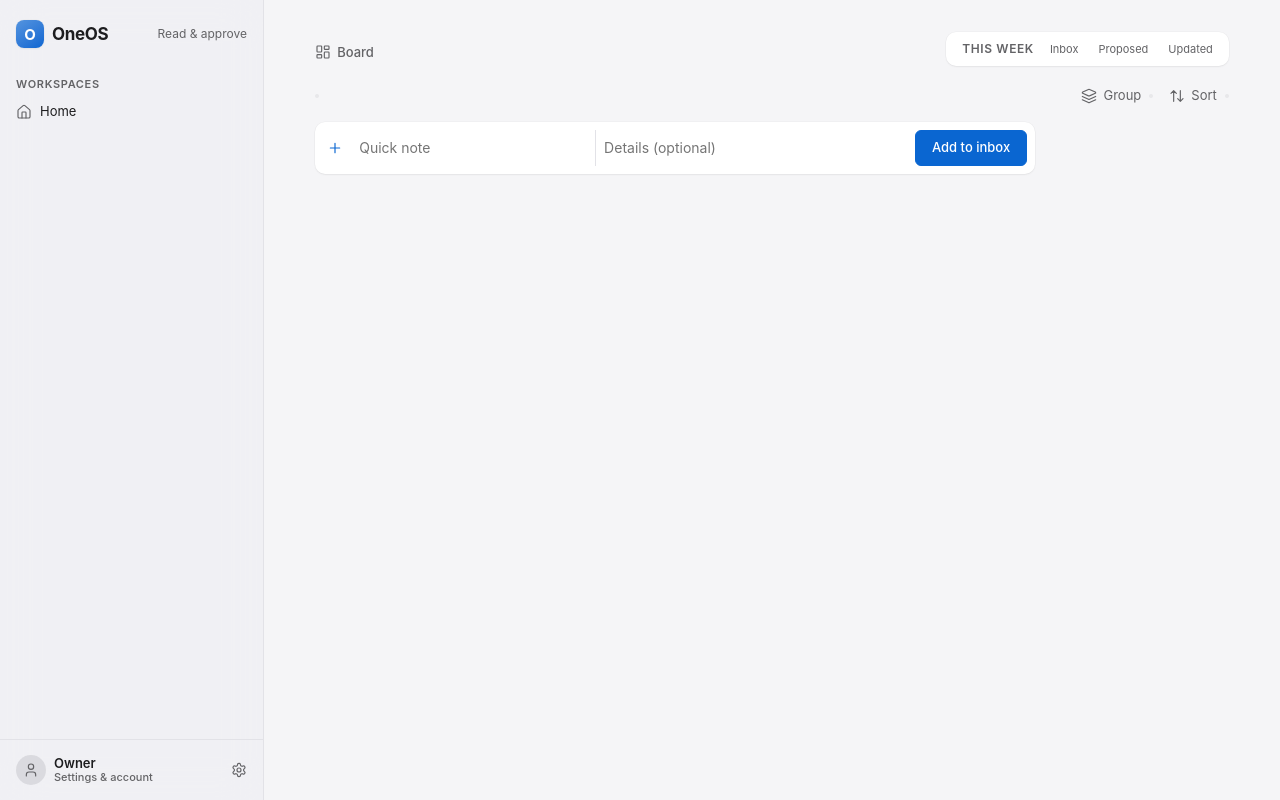
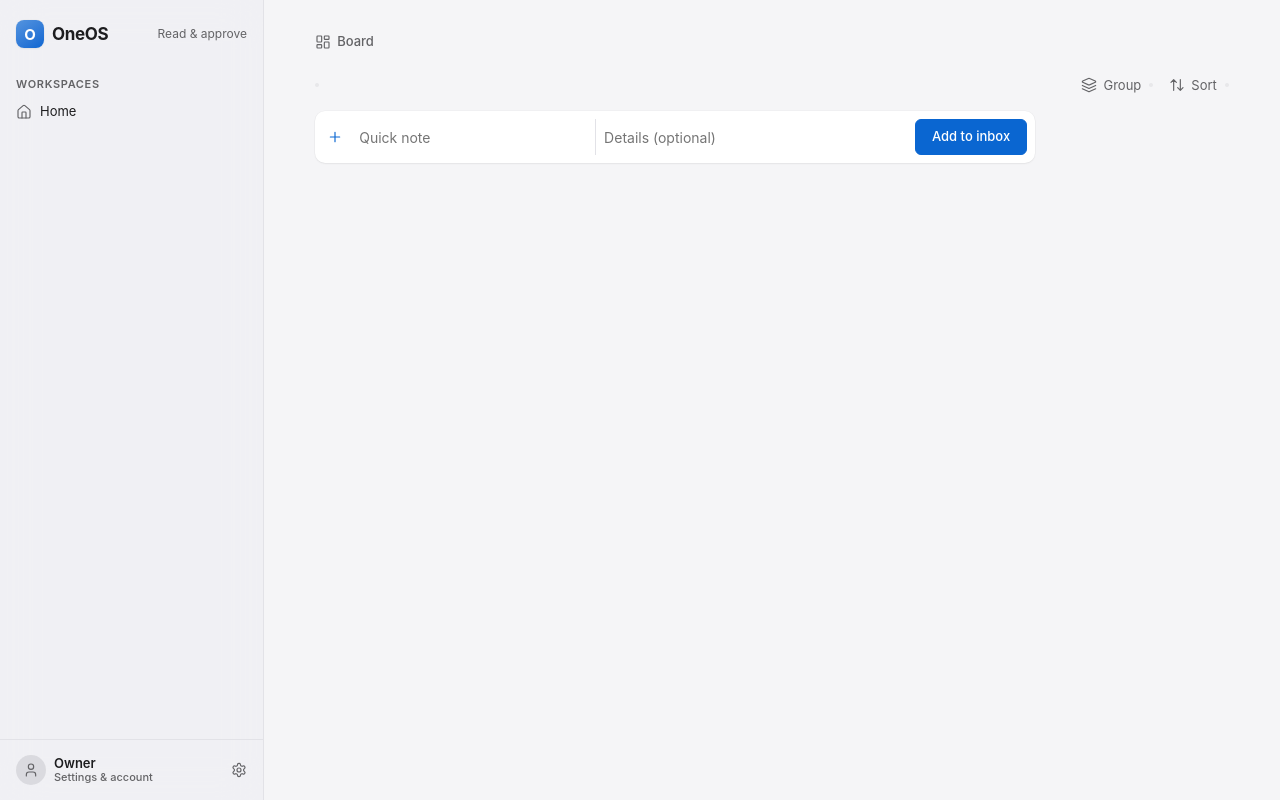
Before and after one commit to drnisanth2000/oneos, a Python web app: template templates/board.html in a window 1280 px wide. Run offline with Jinja, Linux system fonts and the light colour scheme; the template is opened without the code that fills it, so the values that code supplies are empty.

Commit message:
Board: drop the This week card from the header
Owner decision: the weekly attention card is not needed on the Board.
The counts stay in BoardPage for a later overview screen.

Co-Authored-By: Claude Opus 5.5 <noreply@anthropic.com>

```diff
--- a/templates/board.html
+++ b/templates/board.html
@@ -30,17 +30,6 @@
           <p class="eyebrow">{{ icon("board") }}Board</p>
           <h1 class="triage-h">{{ entity }}</h1>
         </div>
-        <aside class="attention" aria-label="This week">
-          <h2>This week</h2>
-          <dl>
-            <div><dt>Inbox</dt><dd>{{ page.attention.inbox }}</dd></div>
-            <div><dt>Proposed</dt><dd>{{ page.attention.proposed }}</dd></div>
-            <div><dt>Updated</dt><dd>{{ page.attention.updated }}</dd></div>
-            {% for label, count in page.attention.by_status %}
-            <div><dt>{{ label }}</dt><dd>{{ count }}</dd></div>
-            {% endfor %}
-          </dl>
-        </aside>
       </header>
 
       {% set view_icons = {"Board": "board", "List": "list", "Gallery": "gallery", "Calendar": "calendar", "Planner": "planner", "Map": "map"} %}
```
Also changed, not shown: tests/test_board.py (+4 -5 lines).
